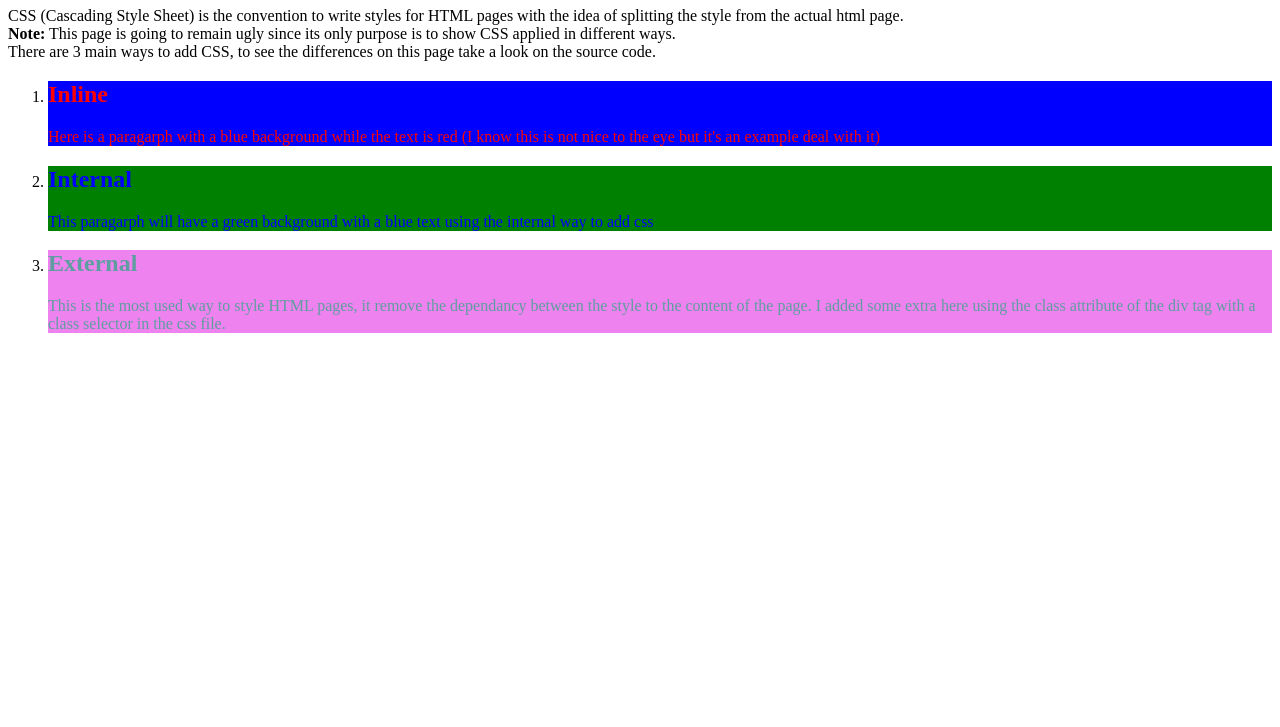
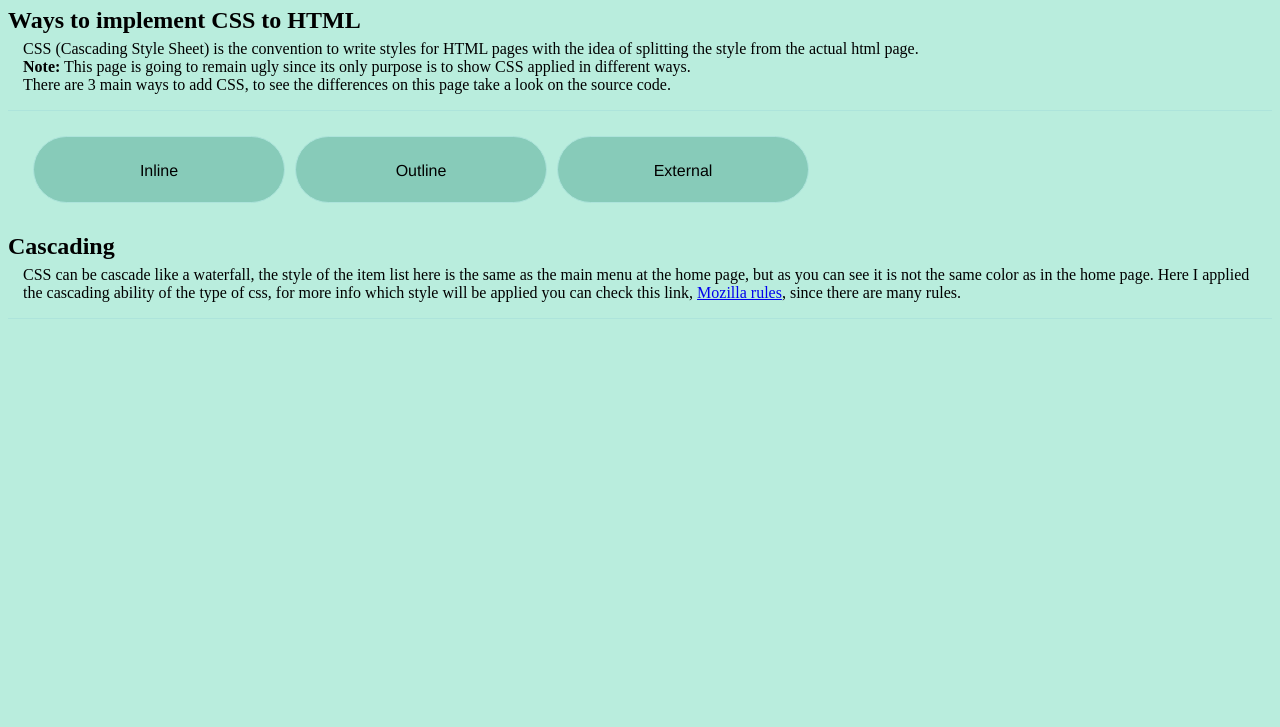
Before and after one commit to liranbd1/fullstack_journey, a plain HTML site: page Sections/Styling_pages/intro_to_css.html in a window 1280 px wide. Shown: the part 73-800 px from the top of the page. Drawn offline with Linux system fonts and the light colour scheme.

Commit message:
Adding styles and updating pages

```diff
--- a/Sections/Styling_pages/intro_to_css.html
+++ b/Sections/Styling_pages/intro_to_css.html
@@ -1,6 +1,6 @@
 <!DOCTYPE html>
 <html lang="en">
-<link rel="stylesheet" href="./external_style.css" />
+<link rel="stylesheet" href="../../Styles/styles.css" />
 
 <head>
     <meta charset="UTF-8">
@@ -11,51 +11,42 @@
 
 <body>
     <h1>Intro to CSS</h1>
-    <p>CSS (Cascading Style Sheet) is the convention to write styles for HTML pages with the idea of splitting the style
+    <div class="paragraph_section">
+        <h2>Ways to implement CSS to HTML</h2>
+        <p>CSS (Cascading Style Sheet) is the convention to write styles for HTML pages with the idea of splitting the
+            style
             from the actual html page.<br>
             <b>Note:</b> This page is going to remain ugly since its only purpose is to show CSS applied in different
             ways.<br>
             There are 3 main ways to add CSS, to see the differences on this page take a look on the source code.
-
-    </p>
-    <ol>
-        <li>
-            <div style="background:blue; color:red;"> <!--Here is the Inline css-->
-                <h2 id="inline">Inline</h2>
-                <p>Here is a paragarph with a blue background while the text is red (I know this is
-                    not nice to the eye but it's
-                    an example deal with it)</p>
-            </div>
-        </li>
-        <li>
-            <div>
-                <!--Here is the internal notice we describe which item we style-->
-                <!--I used the section container to be able to not override other secitons in this pages-->
-                <style>
-                    section {
-                        background: green;
-                        color: blue;
-                    }
-                </style>
-                <section>
-                    <h2 id="internal">Internal</h2>
-                    <p>This paragarph will have a green background with a blue text using the internal way to add css
-                    </p>
-                </section>
-            </div>
-        </li>
-        <li>
-
-            <div class="my_external">
-                <h2 id="external">External</h2>
-                <p>This is the most used way to style HTML pages, it remove the dependancy between the style to the
-                    content of the page.
-                    I added some extra here using the class attribute of the div tag with a class selector in the css
-                    file.
         </p>
     </div>
+    <div class="content_list_main">
+        <ul class="content_list_main">
+            <li class="content_list_main">
+                <a class="content_list_main" href="inline_style.html">Inline</a>
             </li>
-    </ol>
+            <li class="content_list_main">
+                <a class="content_list_main" href="outline_style.html">Outline</a>
+            </li>
+            <li class="content_list_main">
+                <a class="content_list_main" href="external_style.html">External</a>
+            </li>
+        </ul>
+    </div>
+    <div class="paragraph_section">
+        <h2>Cascading</h2>
+        <p>
+            CSS can be cascade like a waterfall, the style of the item list here is the same as the main menu at the
+            home
+            page, but as you can see it is not the same color as in the home page.
+            Here I applied the cascading ability of the type of css, for more info which style will be applied you can
+            check
+            this link, <a
+                href="https://developer.mozilla.org/en-US/docs/Learn/CSS/Building_blocks/Cascade_and_inheritance">Mozilla
+                rules</a>, since there are many rules.
+        </p>
+    </div>
 </body>
 
 </html>
--- a/Styles/styles.css
+++ b/Styles/styles.css
@@ -64,11 +64,28 @@ a.content_list_main {
     overflow-wrap: break-word;
     text-align: center;
     padding-top: 25px;
-    border-radius: 16px;
-
+    border-radius: 69.5px;
+    text-decoration: none;
     border: 1px solid #ADE4DB;
     color: inherit;
     display: block;
     width: 250px;
     height: 40px;
+    font-family: Helvetica;
 }
+
+.paragraph_section {
+    border-bottom: 1px solid #ADE4DB;
+}
+
+.paragraph_section p {
+    margin-left: 15px;
+}
+
+.paragraph_section h2 {
+    margin-bottom: -10px;
+}
+
+.paragraph_section h3 {
+    margin-bottom: -13px;
+}
```
Also changed, not shown: Sections/Styling_pages/external_style.html (added, +24 -0 lines), Sections/Styling_pages/inline_style.html (added, +21 -0 lines), Sections/Styling_pages/outline_style.html (added, +29 -0 lines), Sections/Tags/tags.html (+44 -23 lines). Lines whose indentation alone changed are shown as unchanged.
